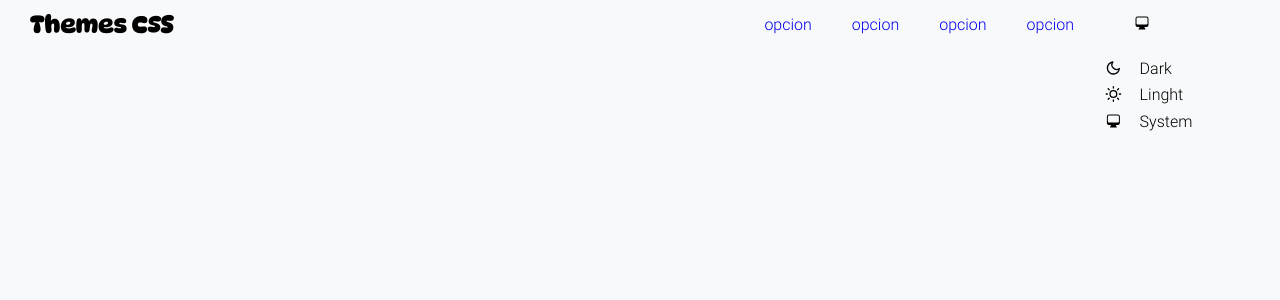
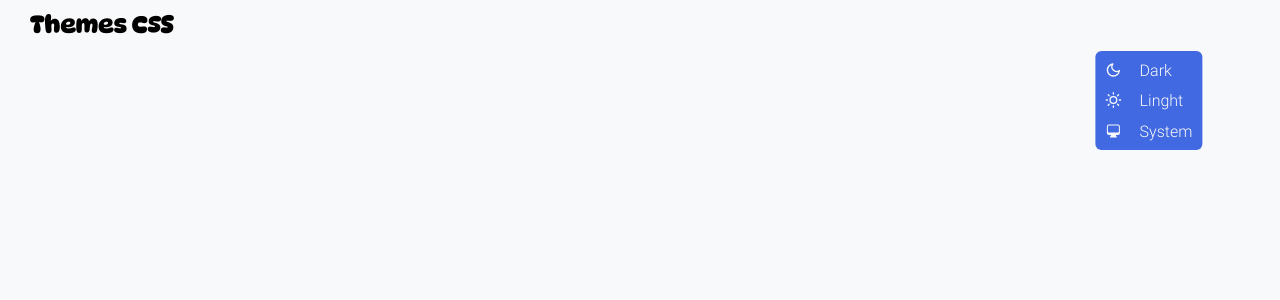
Before and after one commit to lenin-developer/react-css-Light-Dark, a React (Vite) app: page / in a window 1280 px wide. Both pictures are taken after a click on the button 1142 px from the left and 25 px from the top of the page. Shown: the top 300 px of the page. Built offline with nearby package versions, Linux system fonts and the light colour scheme.

Commit message:
style: #refactor
se modifical los nombre de variables

```diff
--- a/src/components/atomic/Item/Item.module.css
+++ b/src/components/atomic/Item/Item.module.css
@@ -1,9 +1,9 @@
 .item {
-	font-weight: 600;
-	color: var(--background-body);
+	& > a {
+		color: var(--color-text-headers);
+	}
 
 	&:hover {
 		cursor: pointer;
-		text-shadow: 0 0 0.9375rem var(--background-body);
 	}
 }
--- a/src/components/atomic/ItemTheme/ItemTheme.module.css
+++ b/src/components/atomic/ItemTheme/ItemTheme.module.css
@@ -3,6 +3,12 @@
 	align-items: center;
 	align-content: center;
 	margin: 0.5rem 0;
+	padding: 0.125rem 0.625rem;
+
+	&:hover {
+		background-color: var(--blue-100);
+		cursor: pointer;
+	}
 }
 
 .item__icon {
@@ -11,11 +17,10 @@
 	align-content: center;
 	margin: 0;
 	margin-right: 1.125rem;
-	color: var(--background-body);
+	color: var(--color-text-headers);
 }
 
 .item__text {
-	/* display: inline-block; */
 	margin: 0;
-	color: var(--background-body);
+	color: var(--color-text-headers);
 }
--- a/src/components/atomic/Menu/Menu.module.css
+++ b/src/components/atomic/Menu/Menu.module.css
@@ -3,6 +3,7 @@
 	justify-content: space-evenly;
 	gap: 3.75rem;
 	padding-right: 6.25rem;
+	color: var(--gray-100);
 }
 
 .nav__ul {
--- a/src/components/atomic/ThemeOptions/ThemeOptions.module.css
+++ b/src/components/atomic/ThemeOptions/ThemeOptions.module.css
@@ -6,6 +6,9 @@
 	padding: 0;
 	border: none;
 	background-color: transparent;
+	color: var(--color-text-headers);
+	cursor: pointer;
+	transform: scale(1.2);
 }
 
 .option__box {
@@ -13,10 +16,10 @@
 	right: 0;
 	top: 0;
 	width: max-content;
-	margin: 0.0625rem;
-	padding: 0 0.625rem;
+	margin: 1px;
+	padding: 0;
 	border-radius: 0.375rem;
-	background-color: var(--header-bg-color);
+	background-color: var(--blue-100);
 	transform: translate(50%, 2.1875rem);
 	list-style-type: none;
 }
```
